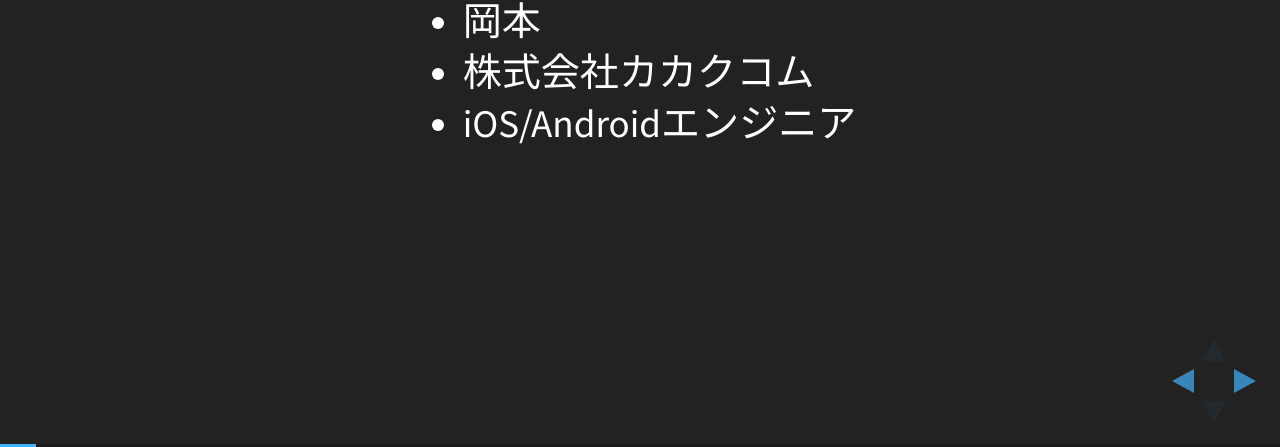
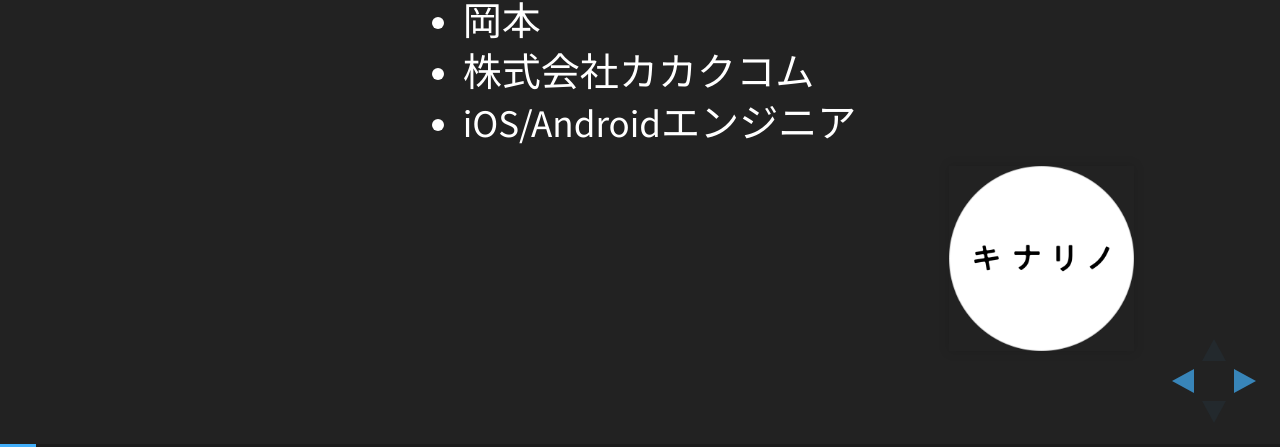
Before and after one commit to jumperson/presentations, a website: page rxjava-flux-architecture-presentation/index.html in a window 1280 px wide. Both pictures are taken after a click on the button 1251 px from the left and 734 px from the top of the page. Shown: the part 353-800 px from the top of the page. Drawn offline with Linux system fonts and the light colour scheme.

Commit message:
キナリノアイコンを表示。

```diff
--- a/rxjava-flux-architecture-presentation/index.html
+++ b/rxjava-flux-architecture-presentation/index.html
@@ -47,6 +47,7 @@
 						<li>岡本</li>
 						<li>株式会社カカクコム</li>
 						<li>iOS/Androidエンジニア</li>
+						<img data-src="./img/kinarino-icon.png" width="180" style="background-color: transparent; border-style: none; position: absolute; right:0; ">
 					</ul>
 				</section>
 
```
